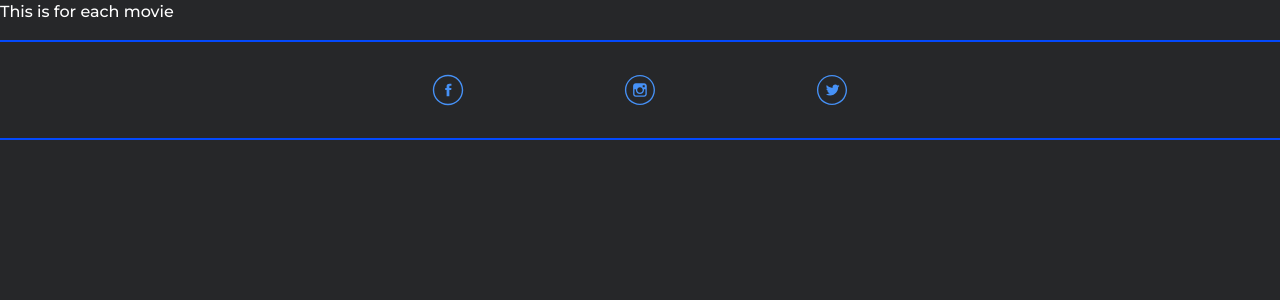
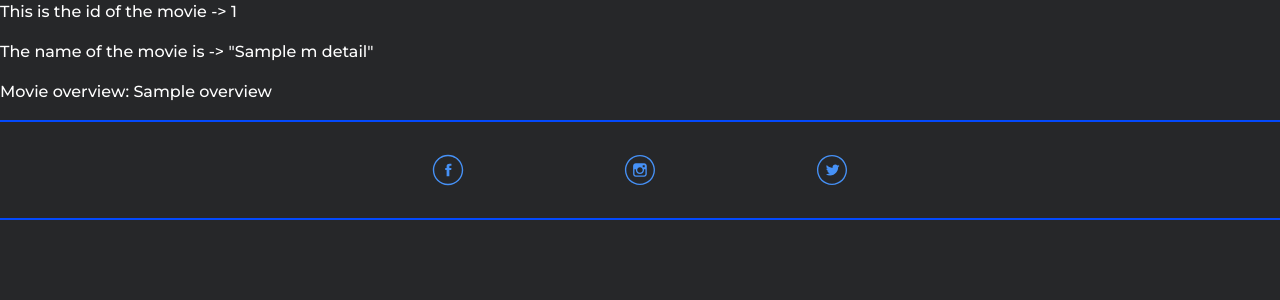
Before and after one commit to itsOmniscient/InWatch, a Flask app: template templates/movie.html in a window 1280 px wide. Shown: the part 97-397 px from the top of the page. Run offline with Flask 2, Linux system fonts and the light colour scheme; the template is opened without the code that fills it: most values are stand-ins (such as "Sample title", 1, 10 or a date in 2020); some libraries are stand-ins or nearby versions.

Commit message:
Showing details about selected movie, needs work, but it works

```diff
--- a/templates/movie.html
+++ b/templates/movie.html
@@ -1,4 +1,6 @@
 {% extends "layout.html" %}
 {% block content %}
-<p>This is for each movie</p>
+<p>This is the id of the movie -> {{ m_detail.id }}</p>
+<p>The name of the movie is -> "{{ m_detail.title }}"</p>
+<p>Movie overview: {{ m_detail.overview }}</p>
 {% endblock content %}
```
